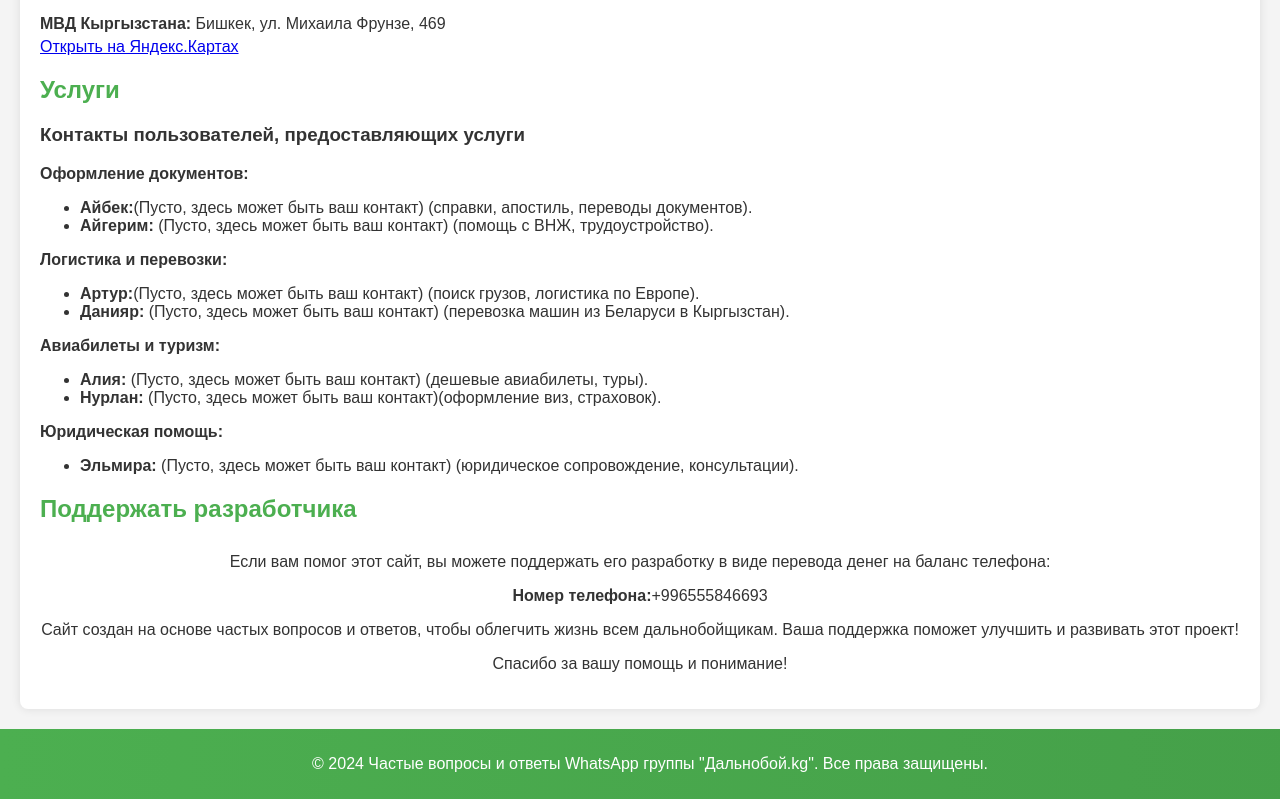
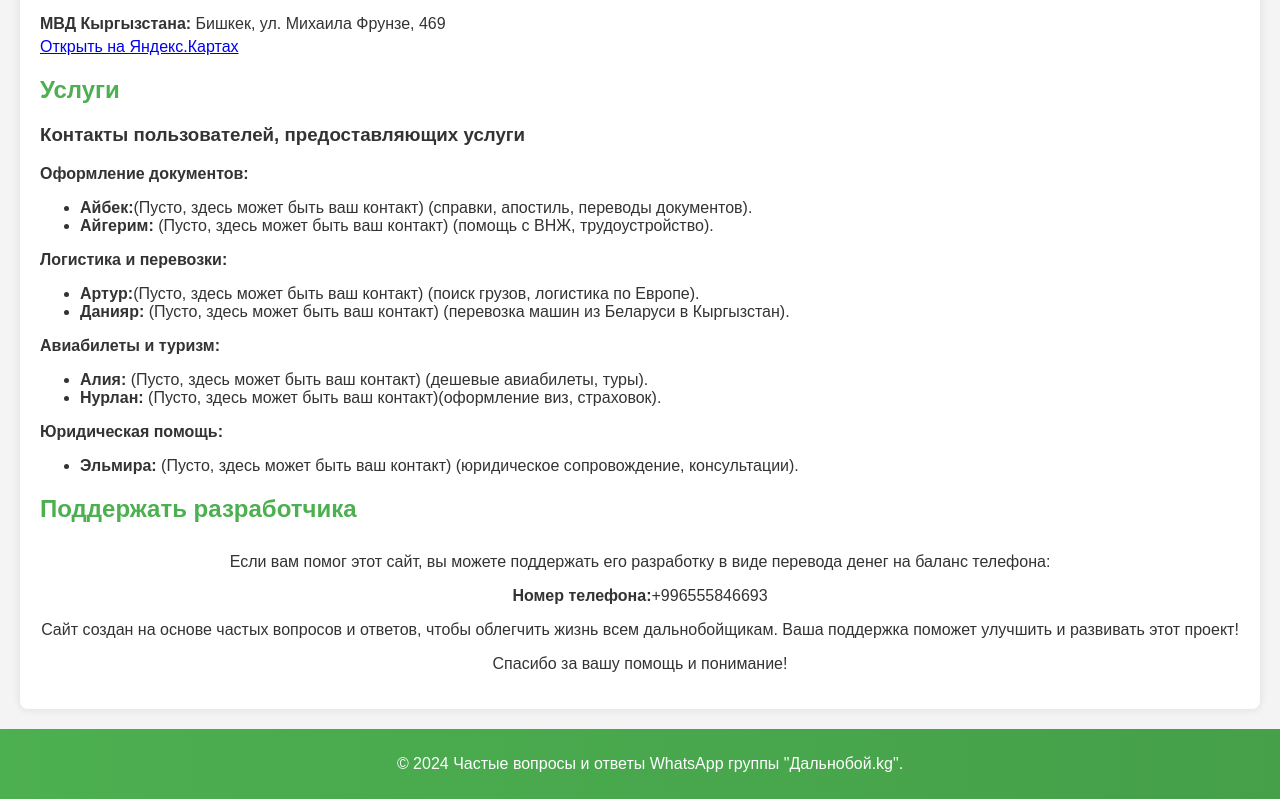
Before and after one commit to KadyrovKadyrov/Dalnoboykg.io, a plain HTML site: page index.html in a window 1280 px wide. Shown: the part 1658-2457 px from the top of the page. Drawn offline with Linux system fonts and the light colour scheme.

Commit message:
Update index.html

```diff
--- a/index.html
+++ b/index.html
@@ -278,7 +278,7 @@
 
     <!-- Подвал сайта -->
     <footer>
-        <p>&copy; 2024 Частые вопросы и ответы WhatsApp группы "Дальнобой.kg". Все права защищены.</p>
+        <p>&copy; 2024 Частые вопросы и ответы WhatsApp группы "Дальнобой.kg".</p>
     </footer>
 
     <script>
```
